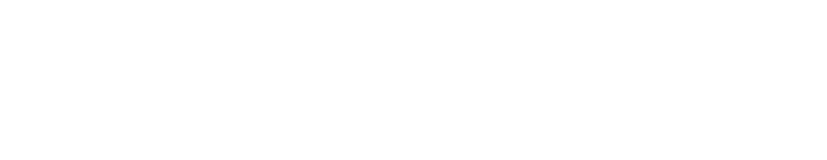
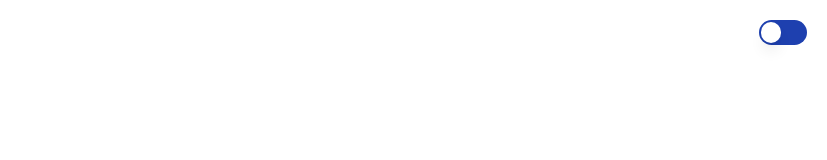
Before and after one commit to daviramosds/slink, a Next.js app: page / in a window 1280 px wide. Shown: the top 160 px of the page, without its empty margins (453-1280 px from the left). Built offline with nearby package versions, Linux system fonts and the light colour scheme.

Commit message:
add: theme switcher

```diff
--- a/package.json
+++ b/package.json
@@ -9,6 +9,7 @@
     "lint": "next lint"
   },
   "dependencies": {
+    "@headlessui/react": "^1.7.14",
     "@types/node": "18.15.9",
     "@types/react": "18.0.29",
     "@types/react-dom": "18.0.11",
--- /dev/null
+++ b/src/components/ThemeSwitcher.tsx
@@ -0,0 +1,44 @@
+import { useState } from "react";
+import { Switch } from "@headlessui/react";
+import { useTheme } from "next-themes";
+
+export function ThemeSwitcher() {
+  const [enabled, setEnabled] = useState(false);
+  const { theme, setTheme } = useTheme();
+
+  const handleToggleSwitch = () => {
+    setEnabled(!enabled);
+
+    switch (theme) {
+      case "light":
+        setTheme("dark");
+        break;
+
+      case "dark":
+        setTheme("light");
+        break;
+
+      default:
+        setTheme("light");
+        break;
+    }
+  };
+
+  return (
+    <div className="absolute top-5 right-5">
+      <Switch
+        checked={enabled}
+        onChange={handleToggleSwitch}
+        className={`${enabled ? "bg-blue-500" : "bg-blue-800"}
+      relative inline-flex h-[25px] w-[48px] shrink-0 cursor-pointer rounded-full border-2 border-transparent transition-colors duration-200 ease-in-out focus:outline-none focus-visible:ring-2  focus-visible:ring-white focus-visible:ring-opacity-75`}
+      >
+        <span className="sr-only">Use setting</span>
+        <span
+          aria-hidden="true"
+          className={`${enabled ? "translate-x-6" : "translate-x-0"}
+        pointer-events-none inline-block h-[21px] w-[20px] transform rounded-full bg-white shadow-lg ring-0 transition duration-200 ease-in-out`}
+        />
+      </Switch>
+    </div>
+  );
+}
--- a/src/pages/index.tsx
+++ b/src/pages/index.tsx
@@ -1,33 +1,19 @@
 import { Card } from "@/components/Card";
 import { Profile } from "@/components/Profile";
-import { useTheme } from "next-themes";
+import { ThemeSwitcher } from "@/components/ThemeSwitcher";
 
 export default function Home() {
 
-  const { theme, setTheme } = useTheme()
-
-  const currentTheme = theme
-
-  const handleChangeTheme = () => {
-    switch (currentTheme) {
-      case 'light':
-        setTheme('dark')
-        break;
-
-      case 'dark':
-        setTheme('light')
-        break;
-
-      default:
-        setTheme('light')
-        break;
-    }
-  }
-
   return (
     <div className="w-full h-screen flex items-center justify-center flex-col gap-6 dark:bg-slate-900">
-      <Profile image="https://github.com/daviramosds.png" redirect_url="https://github.com/daviramosds" username="@daviramosds" />
+      <Profile
+        image="https://github.com/daviramosds.png"
+        redirect_url="https://github.com/daviramosds"
+        username="@daviramosds"
+      />
       <Card src="https://github.com/daviramosds" title="github" />
+
+      <ThemeSwitcher />
     </div>
   );
 }
```
